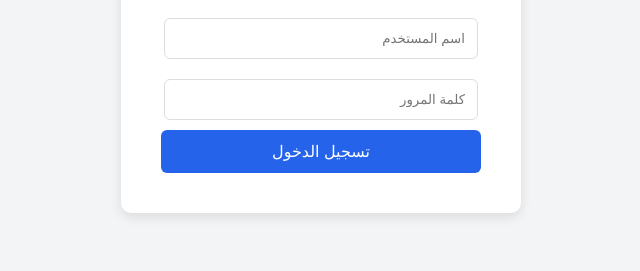
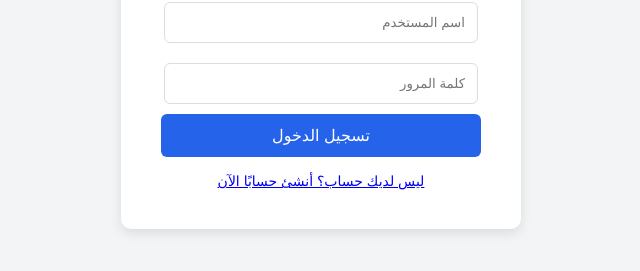
Before and after one commit to hussain581988/arabiplus, a plain HTML site: page index.html in a window 1280 px wide. Shown: the part 351-622 px from the top of the page, without its empty margins (319-959 px from the left). Drawn offline with Linux system fonts and the light colour scheme.

Commit message:
Add files via upload

```diff
--- a/index.html
+++ b/index.html
@@ -46,6 +46,11 @@
         button:hover {
             background-color: #1d4ed8;
         }
+        .signup-link {
+            margin-top: 16px;
+            display: block;
+            font-size: 14px;
+        }
     </style>
 </head>
 <body>
@@ -56,6 +61,7 @@
             <input type="password" placeholder="كلمة المرور" required><br>
             <button type="submit">تسجيل الدخول</button>
         </form>
+        <a class="signup-link" href="signup.html">ليس لديك حساب؟ أنشئ حسابًا الآن</a>
     </div>
 </body>
 </html>
```
